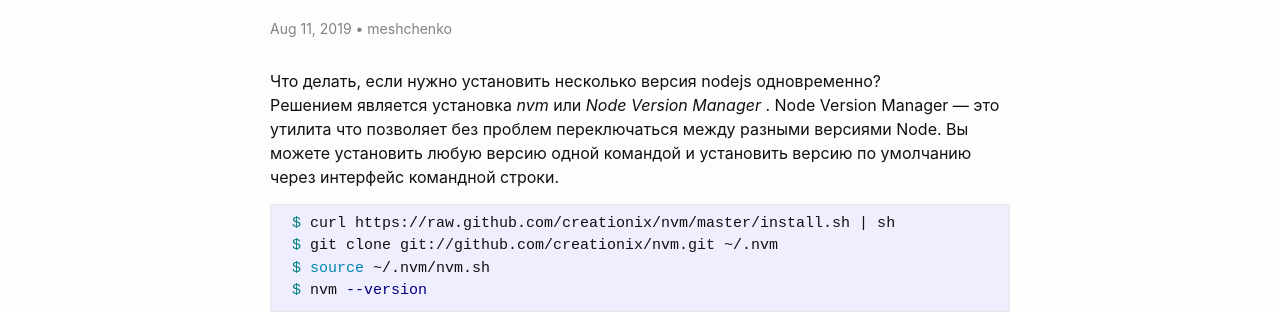
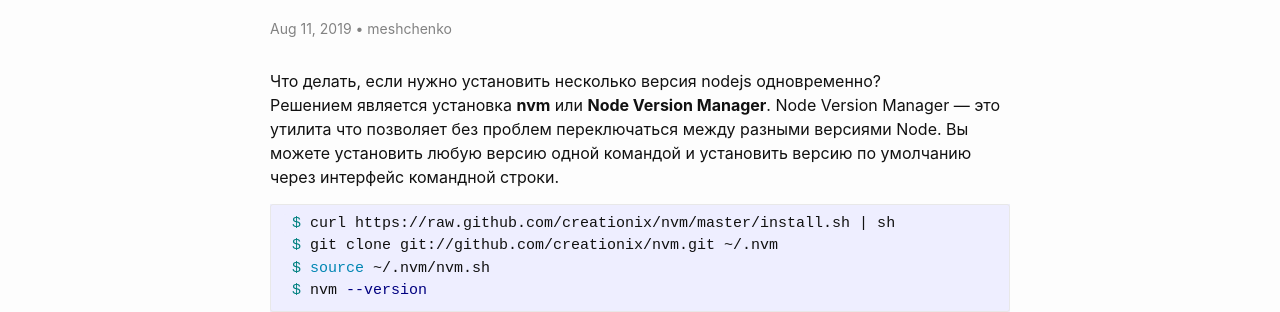
Before and after one commit to maeshchenko/meshchenko.github.io, a Jekyll site: the page built from _posts/2019-08-11-как-иметь-несколько-версий-ноды-на-своем-маке.md, in a window 1280 px wide. Shown: the part 173-485 px from the top of the page. Built offline with Jekyll 4.4.1, drawn with Linux system fonts in a browser that asks for light colours.

````diff
--- a/_posts/2019-08-11-как-иметь-несколько-версий-ноды-на-своем-маке.md
+++ b/_posts/2019-08-11-как-иметь-несколько-версий-ноды-на-своем-маке.md
@@ -3,7 +3,7 @@ layout: post
 author: meshchenko
 ---
 Что делать, если нужно установить несколько версия nodejs одновременно?
-Решением является установка *nvm* или *Node Version Manager* .
+Решением является установка **nvm** или **Node Version Manager**.
 Node Version Manager — это утилита что позволяет без проблем переключаться между разными версиями Node. Вы можете установить любую версию одной командой и установить версию по умолчанию через интерфейс командной строки.
 
 ```bash
````
